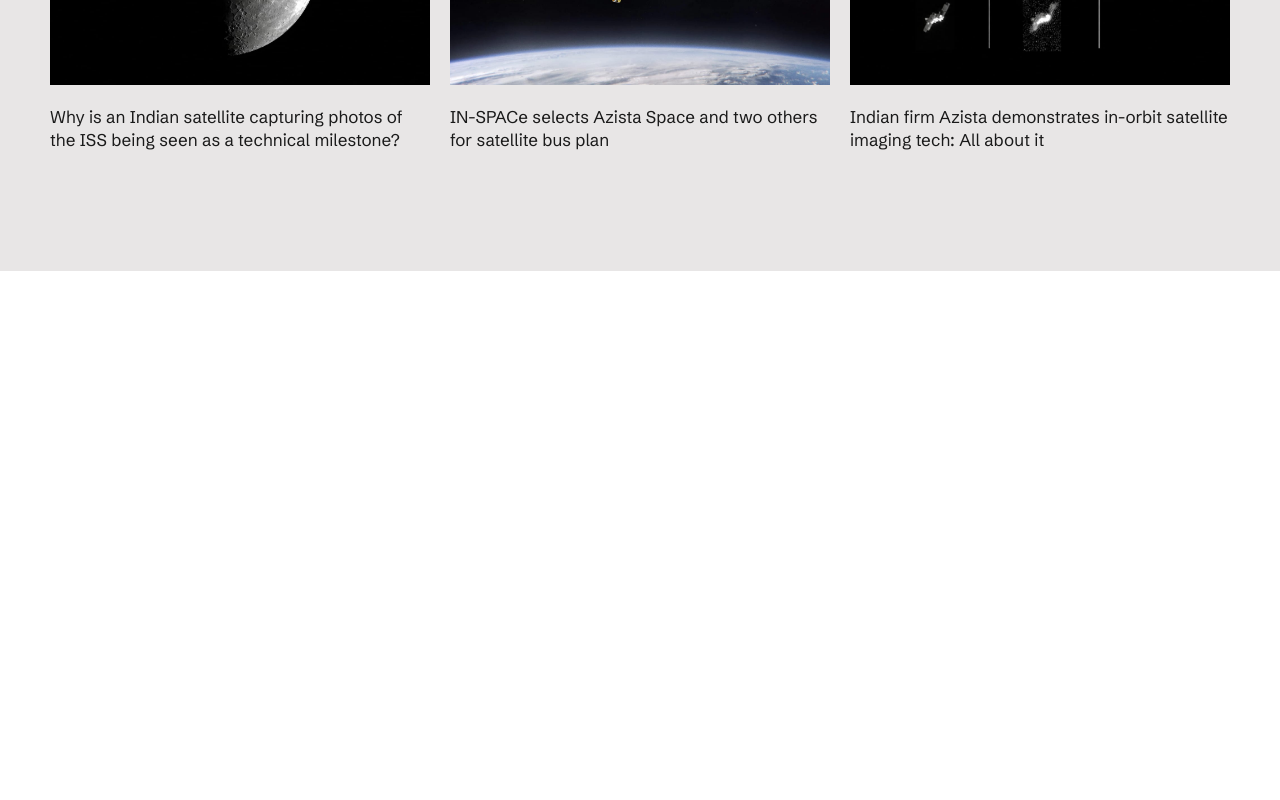
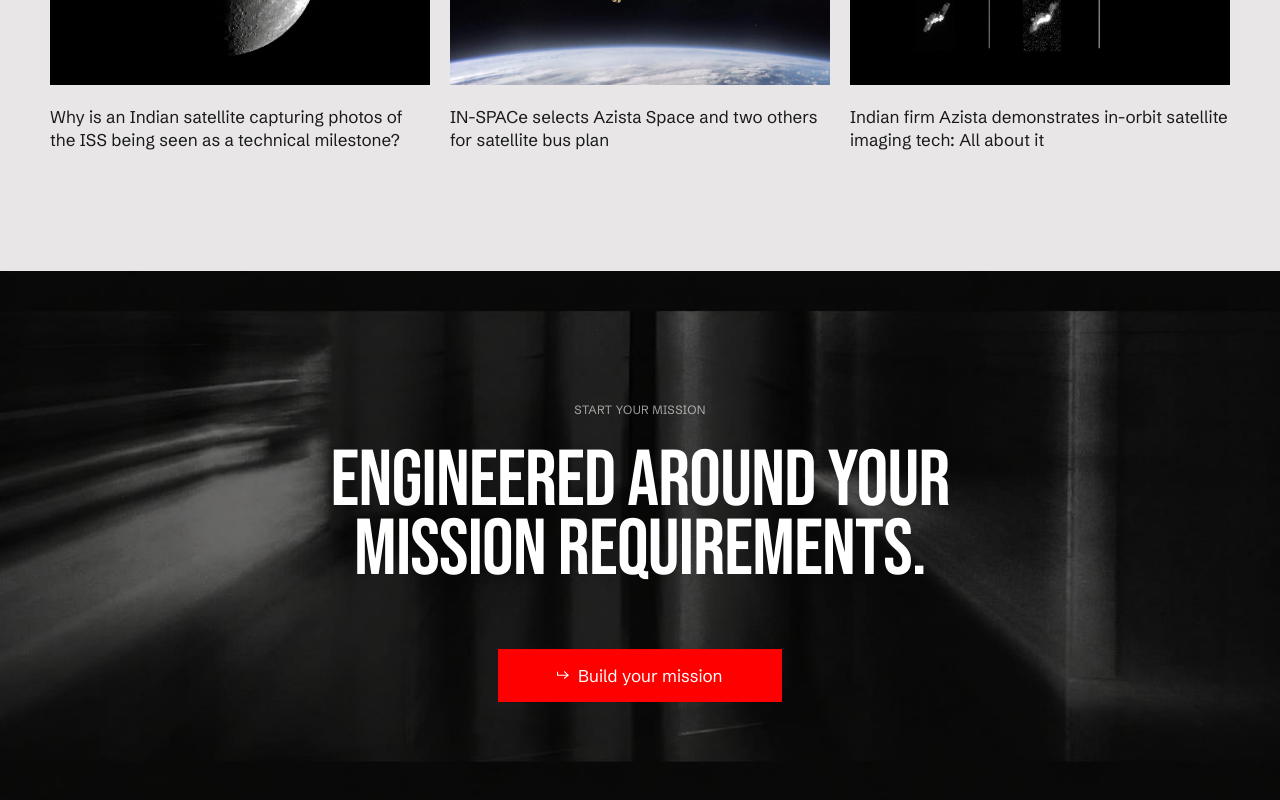
Before and after one commit to rahul-supercode/azista, a Next.js app: page / in a window 1280 px wide. Shown: the part 6210-7010 px from the top of the page. Before the commit the page ends 6481 px from the top, so only its background shows below. Built offline with nearby package versions, Linux system fonts and the light colour scheme; no server answers.

Commit message:
Add Build Your Mission call to action
Closing band over a dark motion-blur photo with the "Engineered around your
mission requirements" heading and CTA (Figma: Frame 1410156559).

```diff
--- a/src/app/page.js
+++ b/src/app/page.js
@@ -3,6 +3,7 @@ import Events from "@/components/home/components/Events";
 import Experience from "@/components/home/components/Experience";
 import Hero from "@/components/home/components/Hero";
 import HostedPayloads from "@/components/home/components/HostedPayloads";
+import MissionCta from "@/components/home/components/MissionCta";
 import Missions from "@/components/home/components/Missions";
 import News from "@/components/home/components/News";
 import OpticalPayloads from "@/components/home/components/OpticalPayloads";
@@ -32,6 +33,7 @@ export default function HomePage() {
       <Experience />
       <Events />
       <News />
+      <MissionCta />
     </>
   );
 }
--- /dev/null
+++ b/src/components/home/components/MissionCta.jsx
@@ -0,0 +1,36 @@
+import Image from "next/image";
+
+import Button from "@/components/ui/Button";
+
+import styles from "../css/MissionCta.module.css";
+
+/** Figma: Frame 1410156559 (2910:603). */
+export default function MissionCta() {
+  return (
+    <section
+      data-bg="dark"
+      aria-labelledby="mission-cta-heading"
+      className={styles.section}
+    >
+      <Image
+        src="/assets/hp-mission-cta.jpg"
+        alt=""
+        fill
+        sizes="100vw"
+        className={styles.background}
+      />
+      <div className={`container ${styles.content}`}>
+        <p className={`text-5 text-trim-cap ${styles.eyebrow}`}>
+          Start your mission
+        </p>
+        <h2
+          id="mission-cta-heading"
+          className={`heading-2 text-trim-cap ${styles.title}`}
+        >
+          Engineered around your mission requirements.
+        </h2>
+        <Button href="/build-your-mission">Build your mission</Button>
+      </div>
+    </section>
+  );
+}
--- /dev/null
+++ b/src/components/home/css/MissionCta.module.css
@@ -0,0 +1,48 @@
+/* 1512 × 531 band over a dark motion-blur photo (Figma: Frame 1410156559). */
+.section {
+  position: relative;
+  isolation: isolate;
+  overflow: hidden;
+  background: var(--foreground);
+  color: #fff;
+}
+
+.background {
+  z-index: -1;
+  object-fit: cover;
+}
+
+.content {
+  display: flex;
+  flex-direction: column;
+  align-items: center;
+  padding-block: 80px;
+  text-align: center;
+}
+
+.eyebrow {
+  opacity: 0.6;
+}
+
+.title {
+  max-width: 666px;
+  margin-block: 24px 40px;
+}
+
+@media (min-width: 768px) {
+  .content {
+    padding-block: 104px;
+  }
+}
+
+/* Figma: eyebrow cap 132px down, heading 30px below it, button 63px below. */
+@media (min-width: 1280px) {
+  .content {
+    min-height: 531px;
+    padding-block: 132px 0;
+  }
+
+  .title {
+    margin-block: 30px 63px;
+  }
+}
```
Also changed, not shown: public/assets/hp-mission-cta.jpg (added).
